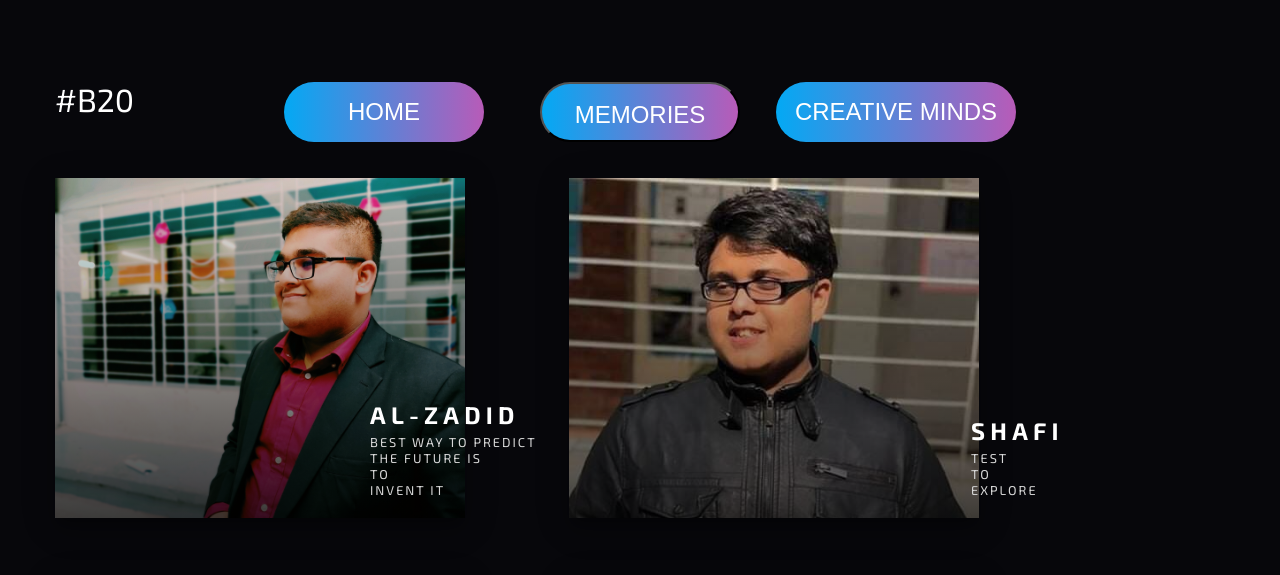
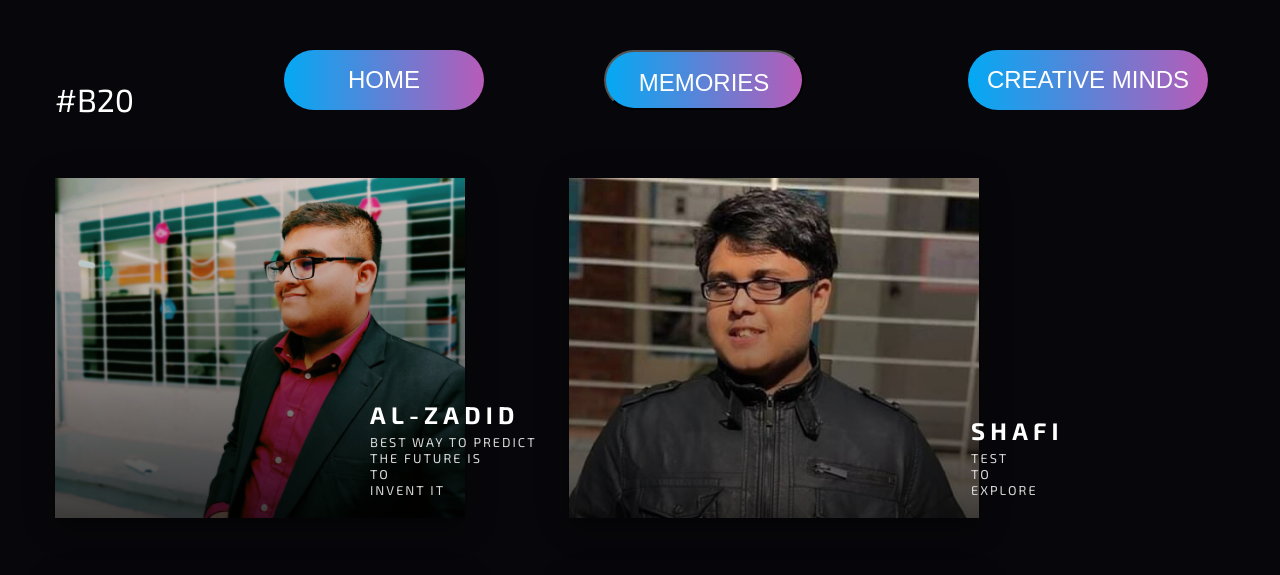
Before and after one commit to Dhrubo20/dhrubo20000.github.io, a plain HTML site: page index2.html in a window 1280 px wide. Shown: the top 575 px of the page. Drawn offline with nearby package versions, Linux system fonts and the light colour scheme.

Commit message:
Update style2.css

```diff
--- a/style2.css
+++ b/style2.css
@@ -213,7 +213,7 @@ p {
 }
 a {
     position: absolute;
-    top: 14%;
+    top: 10%;
     left: 30%;
     transform: translate(-50%,-50%);
     width: 200px;
@@ -265,8 +265,8 @@ a:hover:before {
 }
 button {
     position: absolute;
-    top: 14%;
-    left: 50%;
+    top: 10%;
+    left: 55%;
     transform: translate(-50%,-50%);
     width: 200px;
     height: 60px;
@@ -318,8 +318,8 @@ button:hover:before {
 }
 button1 {
     position: absolute;
-    top: 14%;
-    left: 70%;
+    top: 10%;
+    left: 85%;
     transform: translate(-50%,-50%);
     width: 240px;
     height: 60px;
```
